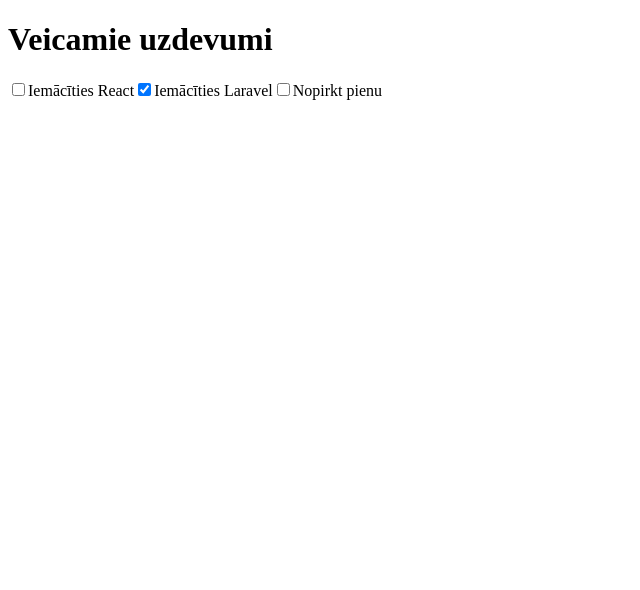
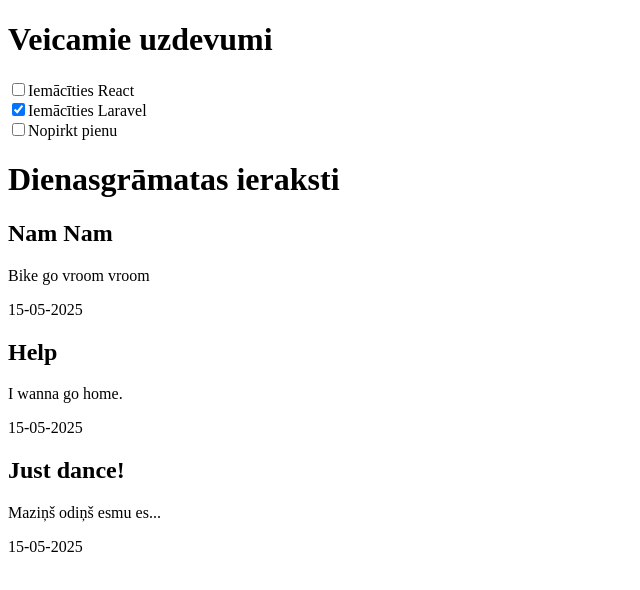
Before and after one commit to Sanchiks07/todo_jsx, a React (Vite) app: page / in a window 1280 px wide. Shown: the top 590 px of the page, without its empty margins (0-640 px from the left). Built offline with nearby package versions, Linux system fonts and the light colour scheme.

Commit message:
lkm pabeidzu dienasgrāmatu

```diff
--- a/src/App.jsx
+++ b/src/App.jsx
@@ -17,6 +17,8 @@ function App() {
     {todos.map((todo) => {
       return <ToDo key={todo.id} {...todo} />;
     })}
+
+    <DiariesList/>
     </>
   )
 }
--- a/src/DiariesList.jsx
+++ b/src/DiariesList.jsx
@@ -0,0 +1,21 @@
+import Diary from './Diary.jsx'
+
+function DiariesList() {
+    const diaries = [
+        { id: 1, title: "Nam Nam", body: "Bike go vroom vroom", date: "15-05-2025" },
+        { id: 2, title: "Help", body: "I wanna go home.", date: "15-05-2025" },
+        { id: 3, title: "Just dance!", body: "Maziņš odiņš esmu es...", date: "15-05-2025" },
+    ];
+
+    return (
+        <>
+        <h1>Dienasgrāmatas ieraksti</h1>
+
+        {diaries.map((diary) => {
+            return <Diary key={diary.id} {...diary} />;
+        })}
+        </>
+    )
+}
+
+export default DiariesList
--- /dev/null
+++ b/src/Diary.jsx
@@ -0,0 +1,13 @@
+import "./Diary.css"
+
+function Diary({ title, body, date }) {
+    return (
+        <>
+        <h2>{title}</h2>
+        <p>{body}</p>
+        <p>{date}</p>
+        </>
+      );
+}
+
+export default Diary
--- a/src/ToDo.jsx
+++ b/src/ToDo.jsx
@@ -12,6 +12,7 @@ function ToDo({ task, completed }) {
         onChange={() => setCheck(!check)}
       />
       {task}
+      <br/>
     </label>
   );
 }
```
Also changed, not shown: src/Diary.css (added).
